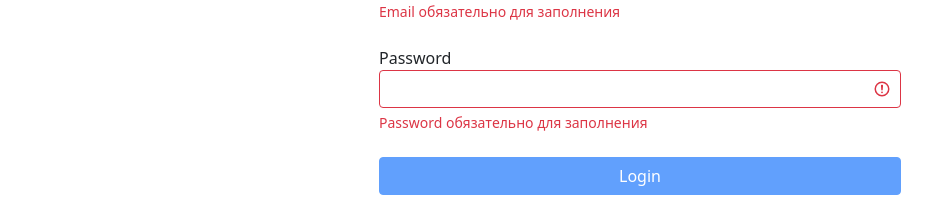
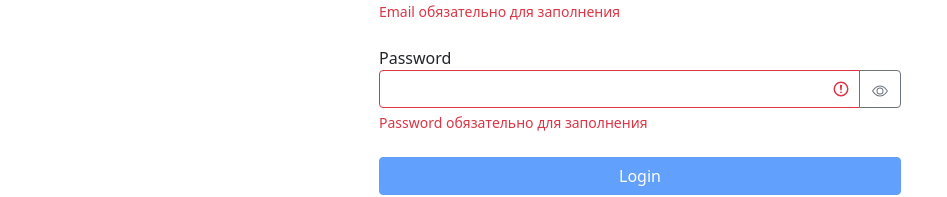
Before and after one commit to Kutsuruk/users-info-app, a React (Create React App) app: page /login in a window 1280 px wide. Shown: the part 268-465 px from the top of the page, without its empty margins (0-947 px from the left). Built offline with nearby package versions, Linux system fonts and the light colour scheme.

Commit message:
Create button for hide and show password value in input field.

```diff
--- a/src/components/TextField.jsx
+++ b/src/components/TextField.jsx
@@ -1,21 +1,62 @@
 import PropTypes from "prop-types"
+import {useState} from "react";
 const TextField = ({label, type, value, onChange, name, error }) => {
-
+    const [showPassword, setShowPassword] = useState(false)
     const getInputClasses = () => {
         return error ? 'form-control is-invalid' : 'form-control'
+    }
+
+    const toggleShowPassword = () => {
+        setShowPassword((prevState) => !prevState)
     }
 
     return(
         <div className='mb-4'>
             <label htmlFor="email">{label}</label>
-            <input type={type}
+            <div className='input-group has-validation'>
+                <input type={showPassword ? 'text' : type }
                        className={getInputClasses()}
                        id={name}
                        value={value}
                        onChange={onChange}
                        name={name}
                 />
+                {
+                    type === 'password' && (
+                        <button className='btn btn-outline-secondary'
+                                type='button'
+                                onClick={toggleShowPassword}
+                        >
+                            {
+                                !showPassword ? (
+                                    <svg xmlns="http://www.w3.org/2000/svg"
+                                         width="16"
+                                         height="16"
+                                         fill="currentColor"
+                                         className="bi bi-eye"
+                                         viewBox="0 0 16 16">
+                                        <path d="M16 8s-3-5.5-8-5.5S0 8 0 8s3 5.5 8 5.5S16 8 16 8zM1.173 8a13.133 13.133 0 0 1 1.66-2.043C4.12 4.668 5.88 3.5 8 3.5c2.12 0 3.879 1.168 5.168 2.457A13.133 13.133 0 0 1 14.828 8c-.058.087-.122.183-.195.288-.335.48-.83 1.12-1.465 1.755C11.879 11.332 10.119 12.5 8 12.5c-2.12 0-3.879-1.168-5.168-2.457A13.134 13.134 0 0 1 1.172 8z"/>
+                                        <path d="M8 5.5a2.5 2.5 0 1 0 0 5 2.5 2.5 0 0 0 0-5zM4.5 8a3.5 3.5 0 1 1 7 0 3.5 3.5 0 0 1-7 0z"/>
+                                    </svg>
+                                ) : (
+                                    <svg xmlns="http://www.w3.org/2000/svg"
+                                         width="16"
+                                         height="16"
+                                         fill="currentColor"
+                                         className="bi bi-eye-slash"
+                                         viewBox="0 0 16 16">
+                                        <path d="M13.359 11.238C15.06 9.72 16 8 16 8s-3-5.5-8-5.5a7.028 7.028 0 0 0-2.79.588l.77.771A5.944 5.944 0 0 1 8 3.5c2.12 0 3.879 1.168 5.168 2.457A13.134 13.134 0 0 1 14.828 8c-.058.087-.122.183-.195.288-.335.48-.83 1.12-1.465 1.755-.165.165-.337.328-.517.486l.708.709z"/>
+                                        <path d="M11.297 9.176a3.5 3.5 0 0 0-4.474-4.474l.823.823a2.5 2.5 0 0 1 2.829 2.829l.822.822zm-2.943 1.299.822.822a3.5 3.5 0 0 1-4.474-4.474l.823.823a2.5 2.5 0 0 0 2.829 2.829z"/>
+                                        <path d="M3.35 5.47c-.18.16-.353.322-.518.487A13.134 13.134 0 0 0 1.172 8l.195.288c.335.48.83 1.12 1.465 1.755C4.121 11.332 5.881 12.5 8 12.5c.716 0 1.39-.133 2.02-.36l.77.772A7.029 7.029 0 0 1 8 13.5C3 13.5 0 8 0 8s.939-1.721 2.641-3.238l.708.709zm10.296 8.884-12-12 .708-.708 12 12-.708.708z"/>
+                                    </svg>
+                                )
+                            }
+                        </button>
+                    )
+                }
+
                 {error && <div className='invalid-feedback'>{error}</div>}
+            </div>
         </div>
     )
 }
```
Lines whose indentation alone changed are shown as unchanged.
